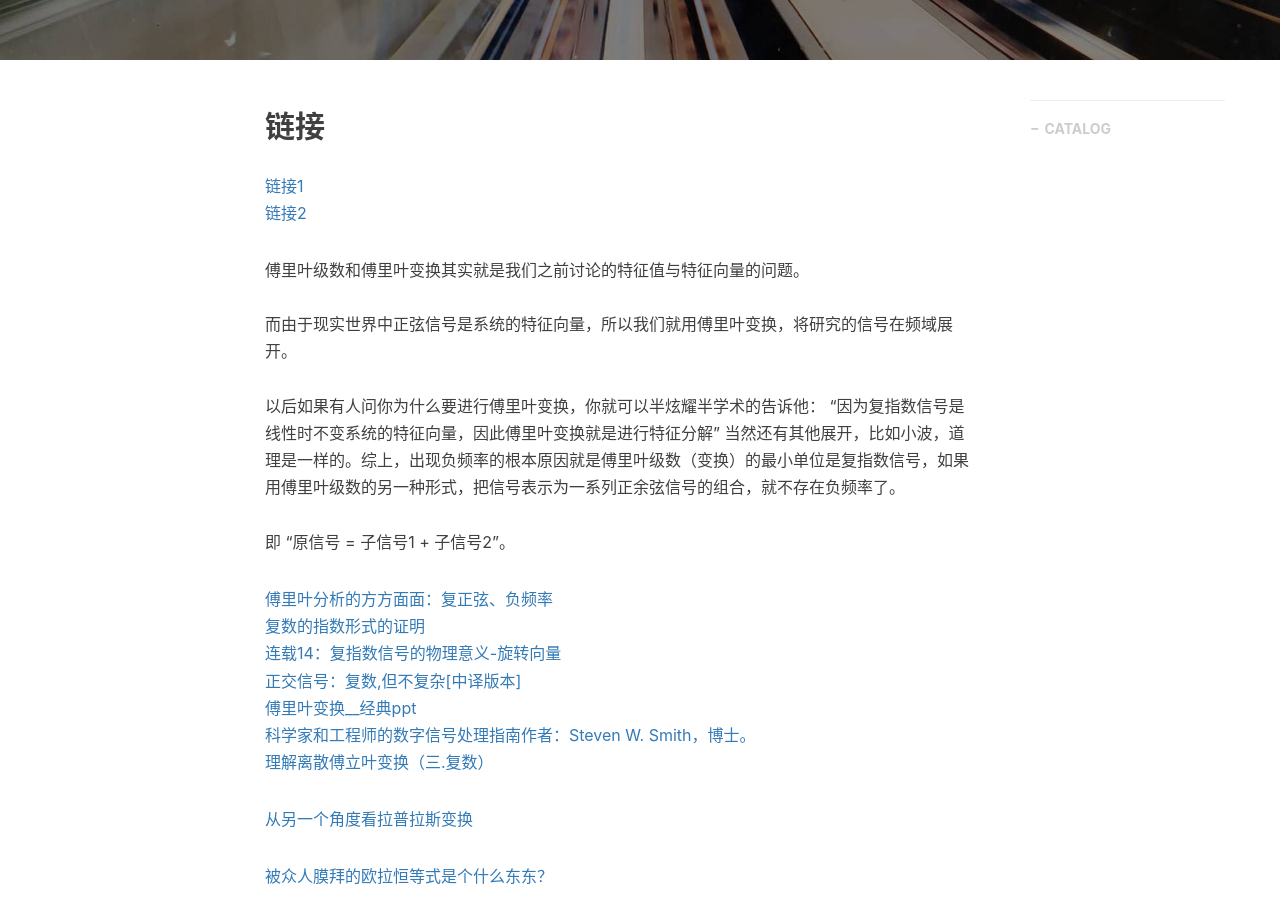
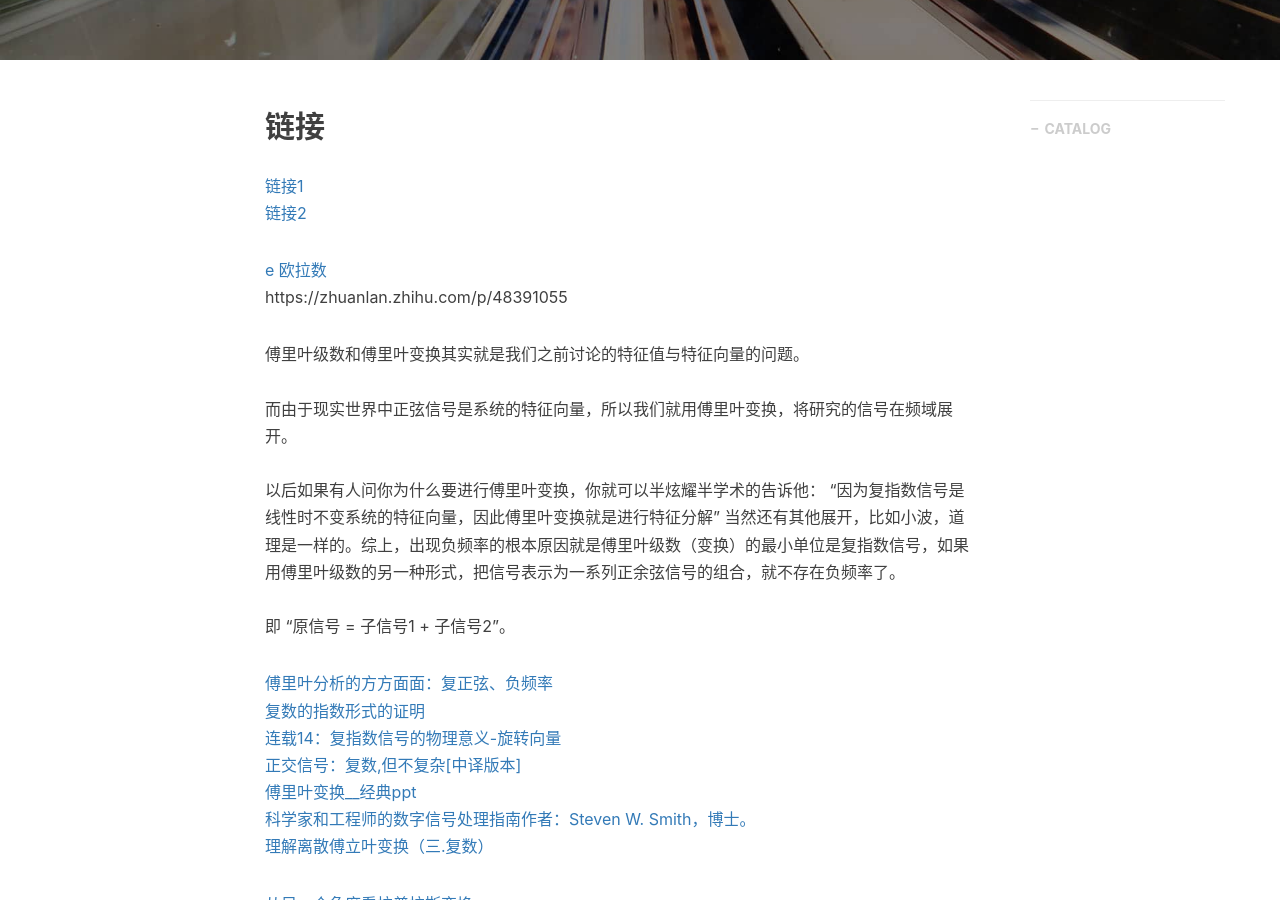
Before and after one commit to gary-robotics/dlward, a Jekyll site: the page built from _posts/2018-06-20-复数的意义-2018.markdown, in a window 1280 px wide and 900 px high, scrolled down 463 px. Built offline with Jekyll 4.4.1, drawn with Linux system fonts in a browser that asks for light colours; nearby versions of some CDN libraries; comment, search, counter and statistics services are not loaded.

Commit message:
Update 2018-06-20-复数的意义-2018.markdown

```diff
--- a/_posts/2018-06-20-复数的意义-2018.markdown
+++ b/_posts/2018-06-20-复数的意义-2018.markdown
@@ -13,6 +13,9 @@ tags:                               #标签
 ## 链接
 [链接1](http://www.ruanyifeng.com/blog/2012/09/imaginary_number.html)
 [链接2](https://betterexplained.com/articles/a-visual-intuitive-guide-to-imaginary-numbers/)
+
+[e 欧拉数](https://zhuanlan.zhihu.com/p/41295878)
+https://zhuanlan.zhihu.com/p/48391055
 
 傅里叶级数和傅里叶变换其实就是我们之前讨论的特征值与特征向量的问题。<br/><br/> 而由于现实世界中正弦信号是系统的特征向量，所以我们就用傅里叶变换，将研究的信号在频域展开。<br/><br/> 以后如果有人问你为什么要进行傅里叶变换，你就可以半炫耀半学术的告诉他： &ldquo;因为复指数信号是线性时不变系统的特征向量，因此傅里叶变换就是进行特征分解&rdquo; 当然还有其他展开，比如小波，道理是一样的。综上，出现负频率的根本原因就是傅里叶级数（变换）的最小单位是复指数信号，如果用傅里叶级数的另一种形式，把信号表示为一系列正余弦信号的组合，就不存在负频率了。<br/><br/> 即 &ldquo;原信号 = 子信号1 + 子信号2&rdquo;。
 
```
